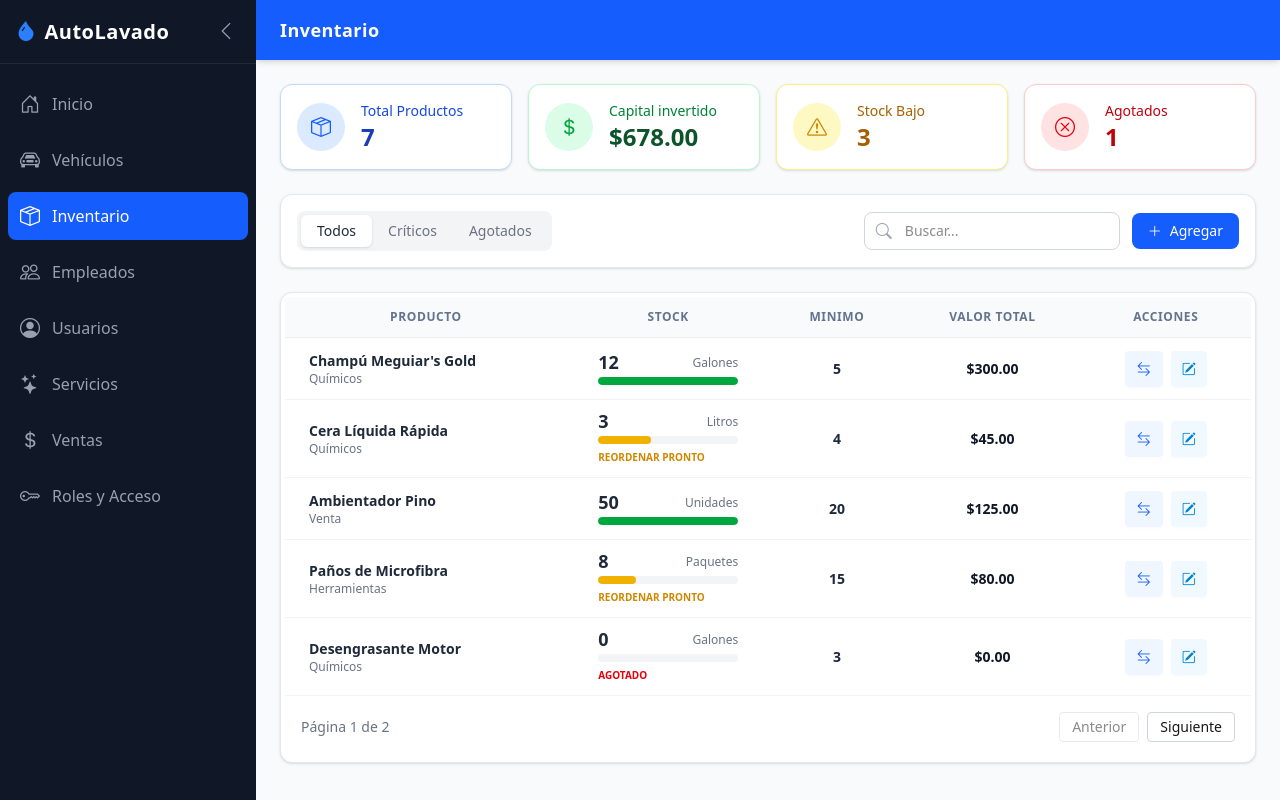
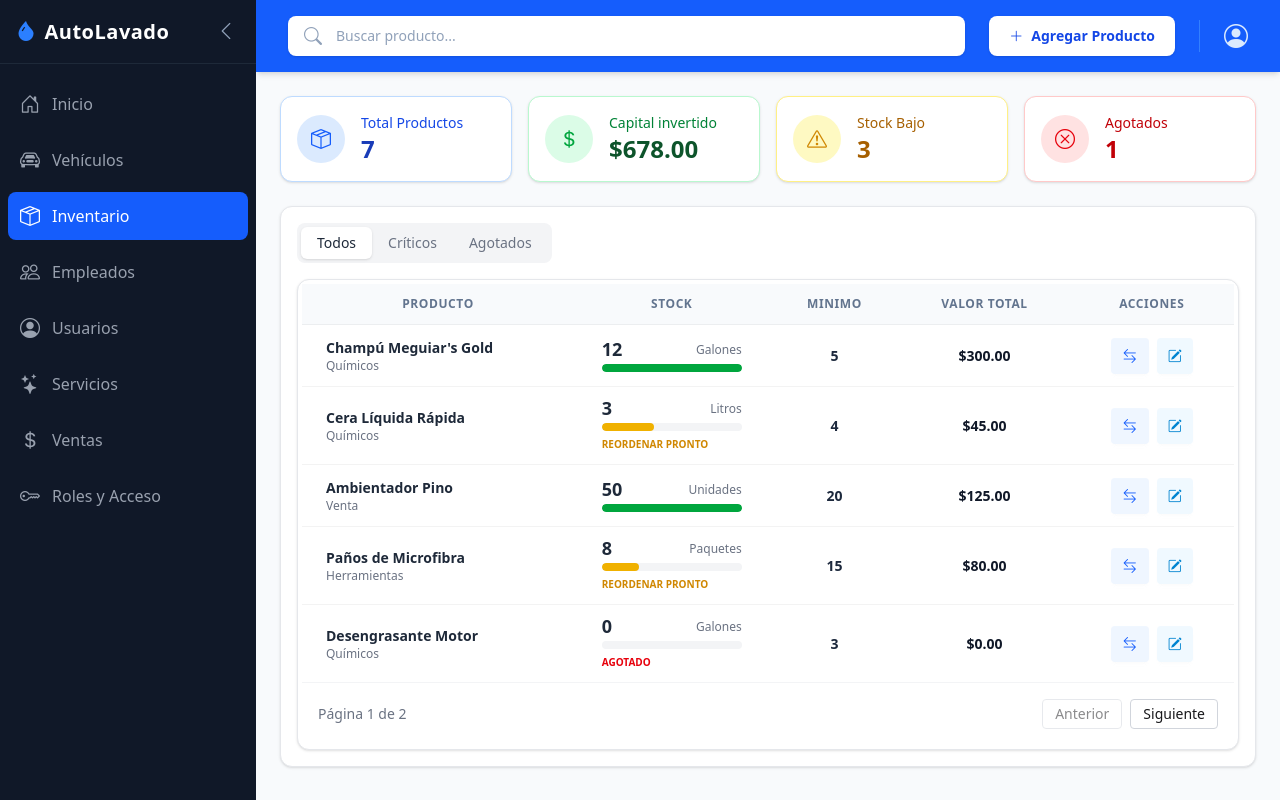
Before and after one commit to thewolf160/AquaGlossPro-Frontend, a React (Vite) app: page /inventory in a window 1280 px wide. Built offline with nearby package versions, Linux system fonts and the light colour scheme.

Commit message:
Header dinamico agregado

```diff
--- a/src/components/Header.tsx
+++ b/src/components/Header.tsx
@@ -21,7 +21,6 @@ export default function Header({ onMenuClick }: HeaderProps) {
 
   return (
     <header className="bg-blue-600 text-white shadow-md sticky top-0 z-30">
-      {/* Contenedor flexible para alinear botón y texto */}
       <div className="flex items-center px-6 py-4 gap-4">
 
         <button
@@ -32,10 +31,15 @@ export default function Header({ onMenuClick }: HeaderProps) {
           <i className="bi bi-list text-2xl leading-none"></i>
         </button>
 
-        {/* 3. TÍTULO */}
-        <h1 className="text-lg font-bold tracking-wide">
-          {currentTitle}
-        </h1>
+        <div className="flex-1 flex items-center w-full">
+
+          <div id="custom-header-portal" className="peer empty:hidden w-full flex justify-end"></div>
+
+
+          <h1 className="text-lg font-bold tracking-wide peer-empty:block hidden">
+            {currentTitle}
+          </h1>
+        </div>
 
       </div>
     </header>
--- /dev/null
+++ b/src/components/HeaderPortal.tsx
@@ -0,0 +1,20 @@
+// src/components/HeaderPortal.tsx
+import { useEffect, useState } from "react";
+import { createPortal } from "react-dom";
+
+export default function HeaderPortal({ children }: { children: React.ReactNode }) {
+  const [mounted, setMounted] = useState(false);
+
+
+  useEffect(() => {
+    setMounted(true);
+  }, []);
+
+  if (!mounted) return null;
+
+  const portalTarget = document.getElementById("custom-header-portal");
+
+  if (!portalTarget) return null;
+
+  return createPortal(children, portalTarget);
+}
--- /dev/null
+++ b/src/components/HeaderSearch.tsx
@@ -0,0 +1,49 @@
+
+interface HeaderSearchProps {
+  searchPlaceholder: string;
+  buttonText: string;
+  searchTerm: string;
+
+  onSearchChange: (value: string) => void;
+  onAddClick: () => void;
+}
+
+
+export default function HeaderSearch({
+  searchPlaceholder,
+  buttonText,
+  searchTerm,
+  onSearchChange,
+  onAddClick,
+}: HeaderSearchProps) {
+  return (
+    <div className="flex items-center justify-between w-full max-w-6xl mx-auto gap-6 px-2">
+
+      <div className="relative flex-1 max-w-3xl">
+        <i className="bi bi-search absolute left-4 top-1/2 transform -translate-y-1/2 text-slate-400 text-lg"></i>
+        <input
+          type="text"
+          placeholder={searchPlaceholder}
+          value={searchTerm}
+          onChange={(e) => onSearchChange(e.target.value)}
+          className="w-full pl-12 pr-4 py-2.5 text-sm bg-white text-slate-800 rounded-lg focus:outline-none focus:ring-4 focus:ring-blue-400/50 shadow-sm transition-all placeholder:text-slate-400"
+        />
+      </div>
+
+      <div className="flex items-center gap-4 shrink-0">
+        <button
+          onClick={onAddClick}
+          className="bg-white text-blue-700 px-5 py-2.5 rounded-lg text-sm font-bold hover:bg-slate-50 transition-colors flex items-center gap-2 whitespace-nowrap shadow-sm cursor-pointer"
+        >
+          <i className="bi bi-plus-lg"></i> {buttonText}
+        </button>
+
+        <div className="w-px h-8 bg-blue-400/50 mx-2 hidden sm:block"></div>
+        <button className="text-blue-100 hover:text-white transition-colors hidden sm:block cursor-pointer">
+          <i className="bi bi-person-circle text-2xl"></i>
+        </button>
+      </div>
+
+    </div>
+  );
+}
--- a/src/pages/Inventory.tsx
+++ b/src/pages/Inventory.tsx
@@ -1,7 +1,8 @@
-import {useState, useMemo} from "react";
+import { useState, useMemo } from "react";
 import Table from "../components/Table/Table";
 import type { Item } from "../types/models";
-
+import HeaderPortal from "../components/HeaderPortal";
+import HeaderSearch from "../components/HeaderSearch";
 
 interface InventoryItem {
   id: number;
@@ -14,40 +15,108 @@ interface InventoryItem {
 }
 
 const initialInventory: InventoryItem[] = [
-  { id: 1, name: "Champú Meguiar's Gold", category: "Químicos", stock: 12, minStock: 5, unit: "Galones", price: 25.00 },
-  { id: 2, name: "Cera Líquida Rápida", category: "Químicos", stock: 3, minStock: 4, unit: "Litros", price: 15.00 },
-  { id: 3, name: "Ambientador Pino", category: "Venta", stock: 50, minStock: 20, unit: "Unidades", price: 2.50 },
-  { id: 4, name: "Paños de Microfibra", category: "Herramientas", stock: 8, minStock: 15, unit: "Paquetes", price: 10.00 },
-  { id: 5, name: "Desengrasante Motor", category: "Químicos", stock: 0, minStock: 3, unit: "Galones", price: 18.00 },
-  { id: 6, name: "Silicona para Tableros", category: "Químicos", stock: 7, minStock: 5, unit: "Litros", price: 12.00 },
-  { id: 7, name: "Abrillantador de Llantas", category: "Químicos", stock: 2, minStock: 4, unit: "Galones", price: 22.00 },
+  {
+    id: 1,
+    name: "Champú Meguiar's Gold",
+    category: "Químicos",
+    stock: 12,
+    minStock: 5,
+    unit: "Galones",
+    price: 25.0,
+  },
+  {
+    id: 2,
+    name: "Cera Líquida Rápida",
+    category: "Químicos",
+    stock: 3,
+    minStock: 4,
+    unit: "Litros",
+    price: 15.0,
+  },
+  {
+    id: 3,
+    name: "Ambientador Pino",
+    category: "Venta",
+    stock: 50,
+    minStock: 20,
+    unit: "Unidades",
+    price: 2.5,
+  },
+  {
+    id: 4,
+    name: "Paños de Microfibra",
+    category: "Herramientas",
+    stock: 8,
+    minStock: 15,
+    unit: "Paquetes",
+    price: 10.0,
+  },
+  {
+    id: 5,
+    name: "Desengrasante Motor",
+    category: "Químicos",
+    stock: 0,
+    minStock: 3,
+    unit: "Galones",
+    price: 18.0,
+  },
+  {
+    id: 6,
+    name: "Silicona para Tableros",
+    category: "Químicos",
+    stock: 7,
+    minStock: 5,
+    unit: "Litros",
+    price: 12.0,
+  },
+  {
+    id: 7,
+    name: "Abrillantador de Llantas",
+    category: "Químicos",
+    stock: 2,
+    minStock: 4,
+    unit: "Galones",
+    price: 22.0,
+  },
 ];
 
 export default function Inventory() {
   const [items] = useState<InventoryItem[]>(initialInventory);
   const [searchTerm, setSearchTerm] = useState("");
-    const [activeFilter, setActiveFilter] = useState<"TODOS" | "CRITICOS" | "AGOTADOS">("TODOS");
+  const [activeFilter, setActiveFilter] = useState<
+    "TODOS" | "CRITICOS" | "AGOTADOS"
+  >("TODOS");
   const [currentPage, setCurrentPage] = useState(1);
   const itemsPerPage = 5;
 
+  const handleSearch = (value: string) => {
+    setSearchTerm(value);
+    setCurrentPage(1);
+  };
+
   const stats = useMemo(() => {
-      const totalValue = items.reduce((acc,item) => acc + (item.stock * item.price), 0);
-      const lowStock = items.filter(i => i.stock > 0 && i.stock <= i.minStock).length;
-      const outOfStock = items.filter(i => i.stock === 0).length;
-      return { totalValue, lowStock, outOfStock, totalItems: items.length};
+    const totalValue = items.reduce(
+      (acc, item) => acc + item.stock * item.price,
+      0,
+    );
+    const lowStock = items.filter(
+      (i) => i.stock > 0 && i.stock <= i.minStock,
+    ).length;
+    const outOfStock = items.filter((i) => i.stock === 0).length;
+    return { totalValue, lowStock, outOfStock, totalItems: items.length };
   }, [items]);
 
-
   const filteredItems = useMemo(() => {
-      let result = items.filter(i =>
+    let result = items.filter(
+      (i) =>
         i.name.toLocaleLowerCase().includes(searchTerm.toLowerCase()) ||
-        i.category.toLocaleLowerCase().includes(searchTerm.toLocaleLowerCase())
+        i.category.toLocaleLowerCase().includes(searchTerm.toLocaleLowerCase()),
     );
 
     if (activeFilter === "CRITICOS") {
-        result = result.filter(i => i.stock > 0 && i.stock <= i.minStock)
+      result = result.filter((i) => i.stock > 0 && i.stock <= i.minStock);
     } else if (activeFilter === "AGOTADOS") {
-        result = result.filter(i => i.stock === 0);
+      result = result.filter((i) => i.stock === 0);
     }
 
     return result;
@@ -56,8 +125,8 @@ export default function Inventory() {
   const totalPages = Math.ceil(filteredItems.length / itemsPerPage);
 
   const paginatedItems = filteredItems.slice(
-      ((currentPage -1) * itemsPerPage),
-      currentPage * itemsPerPage
+    (currentPage - 1) * itemsPerPage,
+    currentPage * itemsPerPage,
   );
 
   const columns = [
@@ -72,7 +141,7 @@ export default function Inventory() {
             <div className="text-xs text-gray-500">{inItem.category}</div>
           </div>
         );
-        }
+      },
     },
     {
       header: "Stock",
@@ -83,37 +152,56 @@ export default function Inventory() {
         const isLow = inItem.stock > 0 && inItem.stock <= inItem.minStock;
 
         let colorClass = "bg-green-600";
-          if(isOutOfStock) colorClass = "bg-red-500";
+        if (isOutOfStock) colorClass = "bg-red-500";
         else if (isLow) colorClass = "bg-yellow-500";
 
-          const fillPercentage = isOutOfStock ? 0 : Math.min(100, (inItem.stock / (inItem.minStock * 2)) * 100);
+        const fillPercentage = isOutOfStock
+          ? 0
+          : Math.min(100, (inItem.stock / (inItem.minStock * 2)) * 100);
 
         return (
           <div className="w-full max-w-35 mx-auto flex flex-col gap-1.5">
             <div className="flex justify-between items-end">
-                <span className={`font-black mr-2 text-lg leading-none text-gray-800`}>
+              <span
+                className={`font-black mr-2 text-lg leading-none text-gray-800`}
+              >
                 {inItem.stock}
               </span>
-                <span className="text-xs font-medium text-gray-500">{inItem.unit}</span>
+              <span className="text-xs font-medium text-gray-500">
+                {inItem.unit}
+              </span>
             </div>
             <div className="h-2 w-full bg-gray-100 rounded-full overflow-hidden">
-                <div className={`h-full ${colorClass} transition-all duration-500 ease-out rounded-full`}
-                  style={{ width: `${fillPercentage}%` }}>
+              <div
+                className={`h-full ${colorClass} transition-all duration-500 ease-out rounded-full`}
+                style={{ width: `${fillPercentage}%` }}
+              ></div>
             </div>
-              </div>
-                 {isLow && <span className="text-[10px] font-bold text-yellow-600 text-left uppercase">Reordenar Pronto</span>}
-                 {isOutOfStock && <span className="text-[10px] font-bold text-red-600 text-left uppercase">Agotado</span>}
+            {isLow && (
+              <span className="text-[10px] font-bold text-yellow-600 text-left uppercase">
+                Reordenar Pronto
+              </span>
+            )}
+            {isOutOfStock && (
+              <span className="text-[10px] font-bold text-red-600 text-left uppercase">
+                Agotado
+              </span>
+            )}
           </div>
         );
-        }
+      },
     },
     {
       header: "Minimo",
       key: "minStock",
       render: (item: Item) => {
         const inItem = item as unknown as InventoryItem;
-          return <span className="text-sm font-bold text-slate-800">{inItem.minStock}</span>
-        }
+        return (
+          <span className="text-sm font-bold text-slate-800">
+            {inItem.minStock}
+          </span>
+        );
+      },
     },
     {
       header: "Valor total",
@@ -121,8 +209,12 @@ export default function Inventory() {
       render: (item: Item) => {
         const inItem = item as unknown as InventoryItem;
         const totalValue = inItem.stock * inItem.price;
-          return <span className="font-bold text-gray-900">${totalValue.toFixed(2)}</span>
-        }
+        return (
+          <span className="font-bold text-gray-900">
+            ${totalValue.toFixed(2)}
+          </span>
+        );
+      },
     },
     {
       header: "Acciones",
@@ -130,7 +222,10 @@ export default function Inventory() {
       render: () => {
         return (
           <div className="flex justify-center gap-2">
-              <button className="btn bg-blue-50 text-blue-600 hover:bg-blue-100 border-none min-h-0 h-9 px-3" title="Registrar Entrada/Salida">
+            <button
+              className="btn bg-blue-50 text-blue-600 hover:bg-blue-100 border-none min-h-0 h-9 px-3"
+              title="Registrar Entrada/Salida"
+            >
               <i className="bi bi-arrow-left-right font-bold"></i>
             </button>
             <button className="btn bg-sky-50 text-sky-600 hover:bg-sky-100 border-none min-h-0 h-9 w-9 p-0">
@@ -138,13 +233,20 @@ export default function Inventory() {
             </button>
           </div>
         );
-        }
-      }
+      },
+    },
   ];
 
   return (
     <div className="space-y-6 animate-fade-in">
-
+      <HeaderPortal>
+        <HeaderSearch
+         searchPlaceholder="Buscar producto..."
+          buttonText="Agregar Producto"
+          searchTerm={searchTerm}
+          onSearchChange={handleSearch}
+          onAddClick={() => alert("Agregar nuevo producto")}></HeaderSearch>
+      </HeaderPortal>
       {/* TARJETAS DE RESUMEN */}
       <div className="grid grid-cols-1 md:grid-cols-4 gap-4">
         <div className="bg-white p-4 rounded-xl shadow-sm border border-blue-200 flex items-center  gap-4">
@@ -153,7 +255,9 @@ export default function Inventory() {
           </div>
           <div>
             <p className="text-sm text-blue-700 font-medium">Total Productos</p>
-          <p className="text-2xl font-black text-blue-800">{stats.totalItems}</p>
+            <p className="text-2xl font-black text-blue-800">
+              {stats.totalItems}
+            </p>
           </div>
         </div>
 
@@ -162,8 +266,12 @@ export default function Inventory() {
             <i className="bi bi-currency-dollar"></i>
           </div>
           <div>
-            <p className="text-sm text-green-700 font-medium">Capital invertido</p>
-            <p className="text-2xl font-black text-green-900">${stats.totalValue.toFixed(2)}</p>
+            <p className="text-sm text-green-700 font-medium">
+              Capital invertido
+            </p>
+            <p className="text-2xl font-black text-green-900">
+              ${stats.totalValue.toFixed(2)}
+            </p>
           </div>
         </div>
 
@@ -173,7 +281,9 @@ export default function Inventory() {
           </div>
           <div>
             <p className="text-sm text-yellow-700 font-medium">Stock Bajo</p>
-            <p className="text-2xl font-black text-yellow-700">{stats.lowStock}</p>
+            <p className="text-2xl font-black text-yellow-700">
+              {stats.lowStock}
+            </p>
           </div>
         </div>
 
@@ -183,55 +293,46 @@ export default function Inventory() {
           </div>
           <div>
             <p className="text-sm text-red-700 font-medium">Agotados</p>
-            <p className="text-2xl font-black text-red-700">{stats.outOfStock}</p>
+            <p className="text-2xl font-black text-red-700">
+              {stats.outOfStock}
+            </p>
           </div>
         </div>
       </div>
-
 
       {/* Controles y filtros */}
 
       {/* SECCIÓN 2: Controles y Filtros */}
       <div className="bg-white p-4 rounded-xl shadow-sm border border-gray-200 space-y-4">
         <div className="flex flex-col md:flex-row justify-between items-start md:items-center gap-4">
-
           <div className="flex bg-gray-100 p-1 rounded-lg">
             <button
-              onClick={() => { setActiveFilter("TODOS"); setCurrentPage(1); }}
+              onClick={() => {
+                setActiveFilter("TODOS");
+                setCurrentPage(1);
+              }}
               className={`px-4 py-1.5 rounded-md text-sm font-medium transition-colors ${activeFilter === "TODOS" ? "bg-white text-gray-800 shadow-sm" : "text-gray-500 hover:text-gray-700"}`}
             >
               Todos
             </button>
             <button
-              onClick={() => { setActiveFilter("CRITICOS"); setCurrentPage(1); }}
+              onClick={() => {
+                setActiveFilter("CRITICOS");
+                setCurrentPage(1);
+              }}
               className={`px-4 py-1.5 rounded-md text-sm font-medium transition-colors ${activeFilter === "CRITICOS" ? "bg-white text-yellow-700 shadow-sm" : "text-gray-500 hover:text-gray-700"}`}
             >
               Críticos
             </button>
             <button
-              onClick={() => { setActiveFilter("AGOTADOS"); setCurrentPage(1); }}
+              onClick={() => {
+                setActiveFilter("AGOTADOS");
+                setCurrentPage(1);
+              }}
               className={`px-4 py-1.5 rounded-md text-sm font-medium transition-colors ${activeFilter === "AGOTADOS" ? "bg-white text-red-700 shadow-sm" : "text-gray-500 hover:text-gray-700"}`}
             >
               Agotados
             </button>
-          </div>
-
-          <div className="flex items-center gap-3 w-full md:w-auto">
-            <div className="relative flex-1 md:w-64">
-              <i className="bi bi-search absolute left-3 top-1/2 transform -translate-y-1/2 text-gray-400"></i>
-              <input
-                type="text"
-                placeholder="Buscar..."
-                value={searchTerm}
-                onChange={(e) => { setSearchTerm(e.target.value); setCurrentPage(1); }}
-                className="w-full pl-10 pr-4 py-2 text-sm border border-gray-300 rounded-lg focus:outline-none focus:ring-2 focus:ring-blue-500"
-              />
-            </div>
-            <button className="bg-blue-600 text-white px-4 py-2 rounded-lg text-sm font-medium hover:bg-blue-700 transition-colors flex items-center gap-2 whitespace-nowrap">
-              <i className="bi bi-plus-lg"></i> Agregar
-            </button>
-          </div>
-
           </div>
         </div>
 
@@ -245,16 +346,22 @@ export default function Inventory() {
 
           {totalPages > 1 && (
             <div className="flex justify-between items-center p-4 border-t border-gray-100">
-            <span className="text-sm text-gray-500">Página {currentPage} de {totalPages}</span>
+              <span className="text-sm text-gray-500">
+                Página {currentPage} de {totalPages}
+              </span>
               <div className="flex gap-2">
                 <button
-                onClick={() => setCurrentPage(p => Math.max(1, p - 1))} disabled={currentPage === 1}
+                  onClick={() => setCurrentPage((p) => Math.max(1, p - 1))}
+                  disabled={currentPage === 1}
                   className="px-3 py-1 border border-gray-300 rounded hover:bg-gray-50 disabled:opacity-50 text-sm"
                 >
                   Anterior
                 </button>
                 <button
-                onClick={() => setCurrentPage(p => Math.min(totalPages, p + 1))} disabled={currentPage === totalPages}
+                  onClick={() =>
+                    setCurrentPage((p) => Math.min(totalPages, p + 1))
+                  }
+                  disabled={currentPage === totalPages}
                   className="px-3 py-1 border border-gray-300 rounded hover:bg-gray-50 disabled:opacity-50 text-sm"
                 >
                   Siguiente
@@ -263,7 +370,7 @@ export default function Inventory() {
             </div>
           )}
         </div>
-
+      </div>
     </div>
   );
 }
```
Lines whose indentation alone changed are shown as unchanged.
